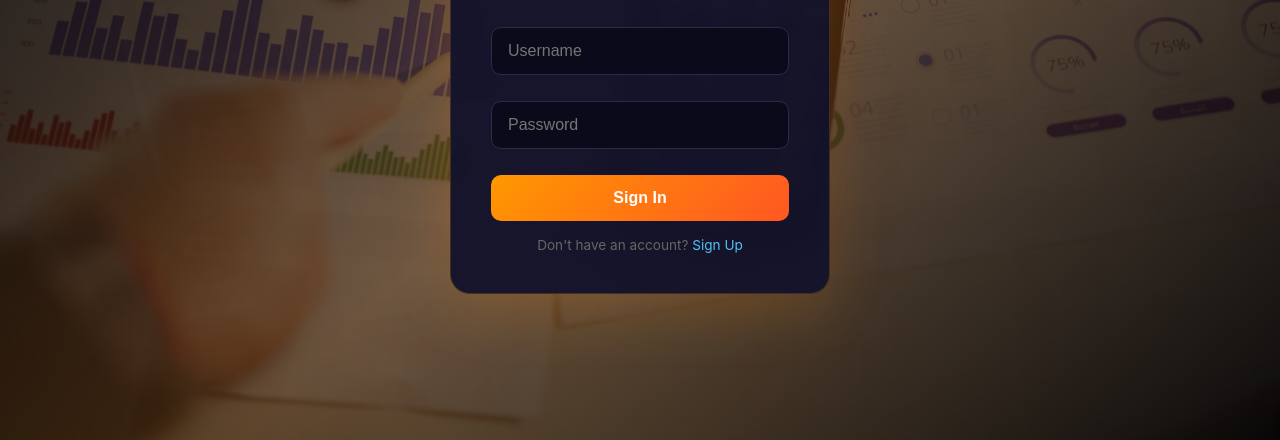
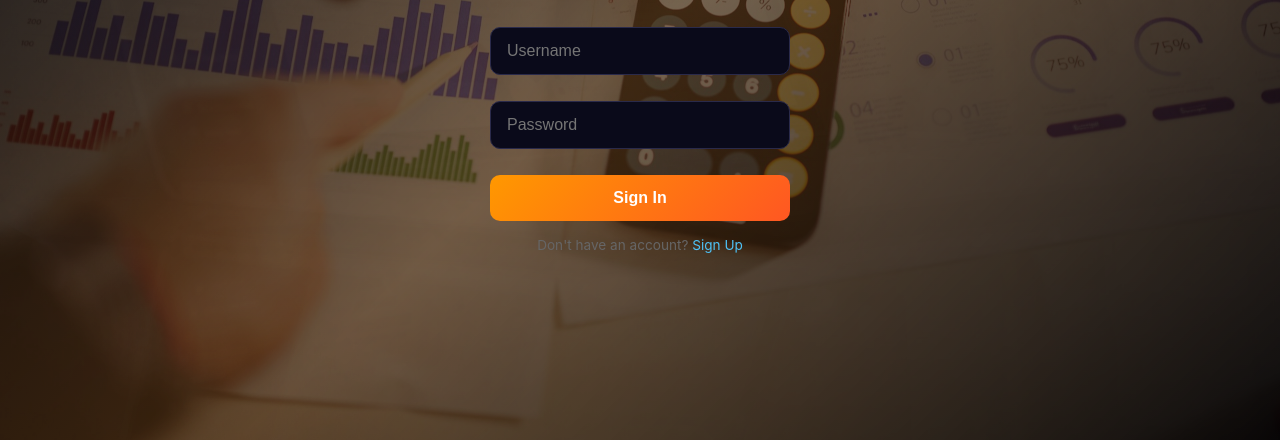
Before and after one commit to harrye900/budget_tracking, a website: page public/index.html in a window 1280 px wide. Shown: the part 360-800 px from the top of the page. Drawn offline with Linux system fonts and the light colour scheme.

```diff
--- a/public/index.html
+++ b/public/index.html
@@ -20,7 +20,7 @@
     .login-bg:nth-child(2) { background-image: url('/bg2.jpg'); }
     .login-bg:nth-child(3) { background-image: url('/bg3.jpg'); }
     .login-page::after { content: ''; position: absolute; top: 0; left: 0; width: 100%; height: 100%; background: linear-gradient(135deg, rgba(0,0,0,0.7) 0%, rgba(255,152,0,0.2) 50%, rgba(0,0,0,0.8) 100%); }
-    .login-box { background: rgba(18, 18, 43, 0.95); padding: 40px; border-radius: 20px; width: 380px; box-shadow: 0 20px 60px rgba(255, 152, 0, 0.15), 0 0 100px rgba(255, 87, 34, 0.05); border: 1px solid rgba(255, 152, 0, 0.2); position: relative; z-index: 1; backdrop-filter: blur(10px); }
+    .login-box { background: transparent; padding: 40px; border-radius: 20px; width: 380px; box-shadow: none; border: none; position: relative; z-index: 1; }
     .login-box h1 { text-align: center; color: #ff9800; margin-bottom: 8px; font-size: 1.8rem; }
     .login-box p { text-align: center; color: #666; margin-bottom: 30px; font-size: 0.9rem; }
     .login-box .icon { text-align: center; font-size: 3rem; margin-bottom: 16px; }
```
